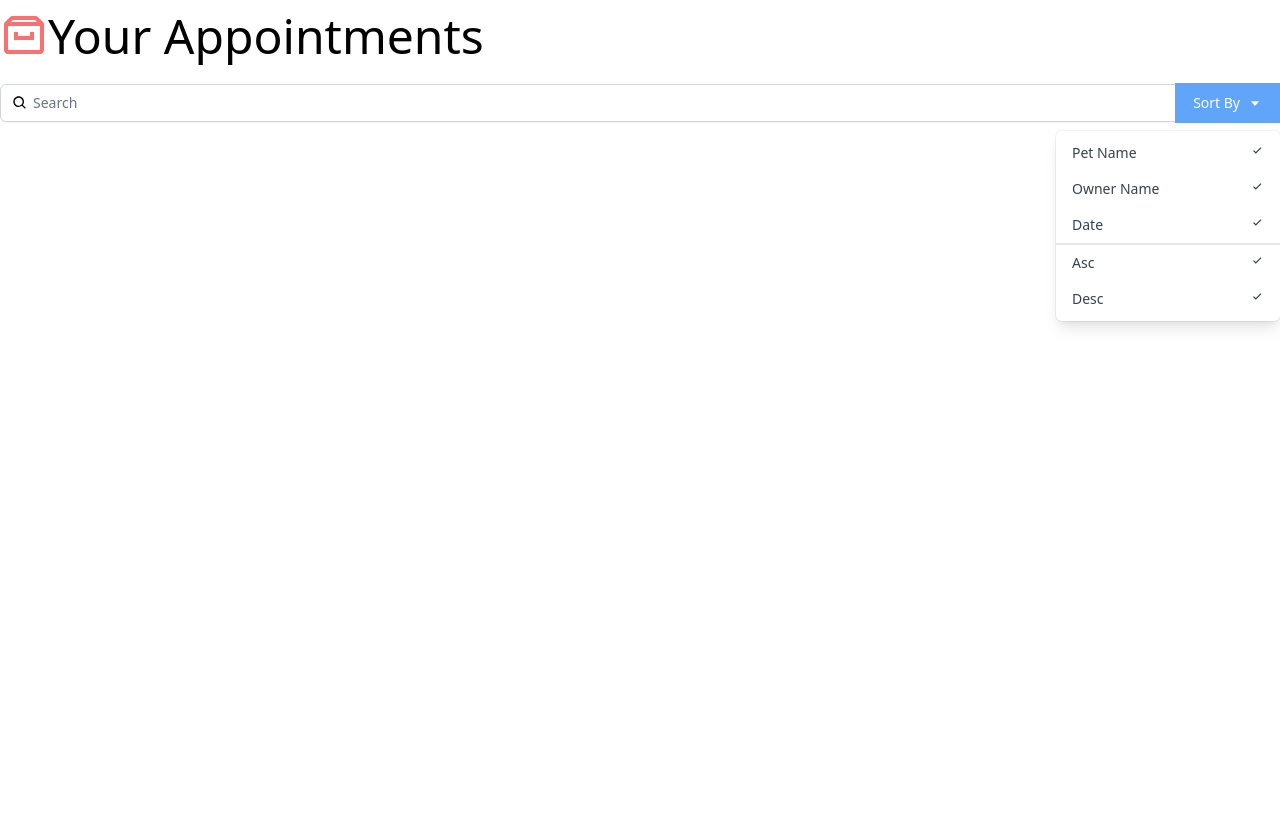
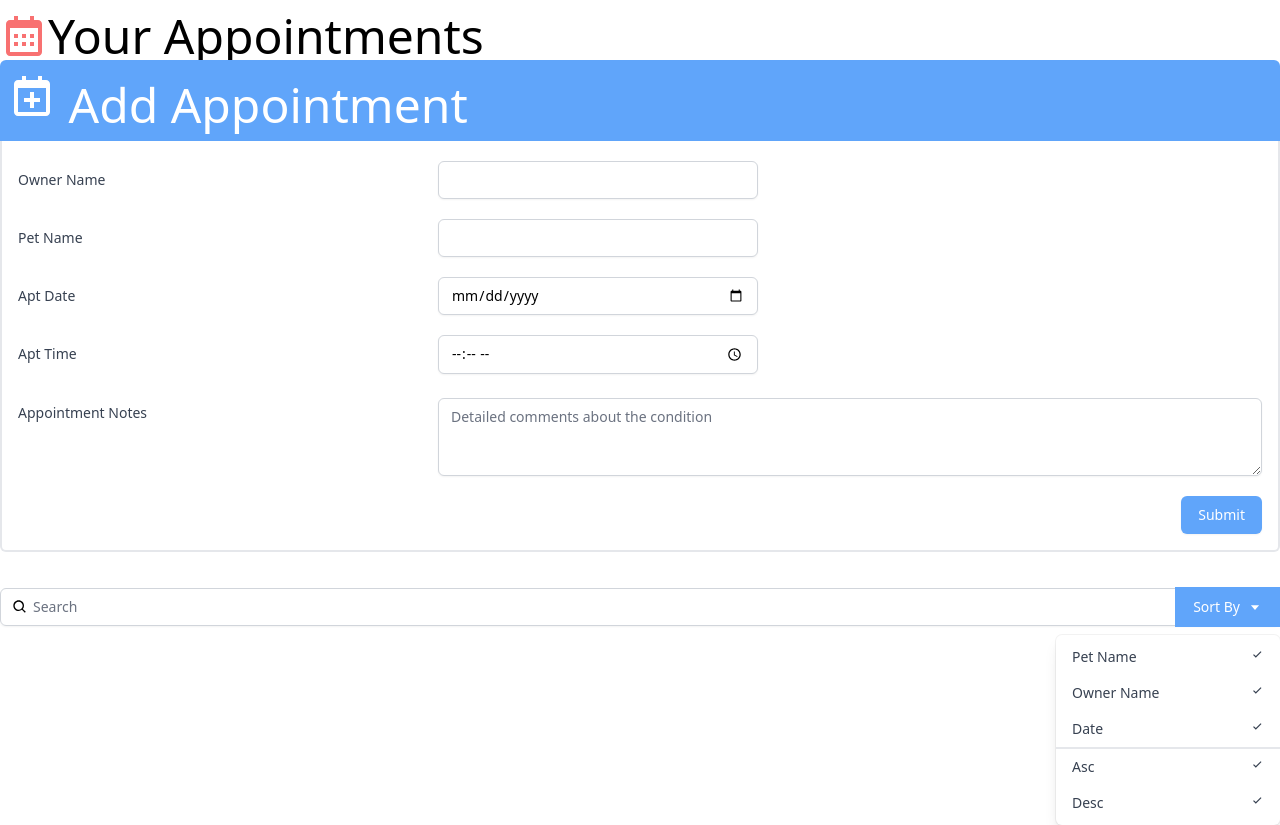
Before and after one commit to dabockster/reactinterface, a React (Create React App) app: page / in a window 1280 px wide. Before the commit the page ends 800 px from the top, so only its background shows below. Built offline with nearby package versions, Linux system fonts and the light colour scheme.

Commit message:
Created AddAppointment component and imported it into App.js

```diff
--- a/src/App.js
+++ b/src/App.js
@@ -1,11 +1,13 @@
-import { BiArchive } from "react-icons/bi"
+import { BiCalendar } from "react-icons/bi"
 import Search from "./components/Search";
+import AddAppointment from "./components/AddAppointment";
 
 function App() {
   return (
     <div className="App container mx-auto mt-3 font-thin">
-      <h1 className="text-5xl">
-        <BiArchive className="inline-block text-red-400 align-top" />Your Appointments
+      <h1 className="text-5xl mb-3">
+        <BiCalendar className="inline-block text-red-400 align-top" />Your Appointments
+        <AddAppointment />
       </h1>
       <Search />
     </div>
--- /dev/null
+++ b/src/components/AddAppointment.js
@@ -0,0 +1,69 @@
+import { BiCalendarPlus } from "react-icons/bi";
+
+const AddAppointment = () => {
+    return (
+        <div>
+            <button className="bg-blue-400 text-white px-2 py-3 w-full text-left rounded-t-md">
+                <div>
+                    <BiCalendarPlus className="inline-block align-text-top" />  Add Appointment
+                </div>
+            </button>
+            <div className="border-r-2 border-b-2 border-l-2 border-light-blue-500 rounded-b-md pl-4 pr-4 pb-4">
+                <div className="sm:grid sm:grid-cols-3 sm:gap-4 sm:items-start  sm:pt-5">
+                    <label htmlFor="ownerName" className="block text-sm font-medium text-gray-700 sm:mt-px sm:pt-2">
+                    Owner Name
+                    </label>
+                    <div className="mt-1 sm:mt-0 sm:col-span-2">
+                        <input type="text" name="ownerName" id="ownerName" className="max-w-lg block w-full shadow-sm focus:ring-indigo-500 focus:border-indigo-500 sm:max-w-xs sm:text-sm border-gray-300 rounded-md" />
+                    </div>
+                </div>
+
+                <div className="sm:grid sm:grid-cols-3 sm:gap-4 sm:items-start  sm:pt-5">
+                    <label htmlFor="petName" className="block text-sm font-medium text-gray-700 sm:mt-px sm:pt-2">
+                    Pet Name
+                    </label>
+                    <div className="mt-1 sm:mt-0 sm:col-span-2">
+                        <input type="text" name="petName" id="petName" className="max-w-lg block w-full shadow-sm focus:ring-indigo-500 focus:border-indigo-500 sm:max-w-xs sm:text-sm border-gray-300 rounded-md" />
+                    </div>
+                </div>
+
+                <div className="sm:grid sm:grid-cols-3 sm:gap-4 sm:items-start  sm:pt-5">
+                    <label htmlFor="aptDate" className="block text-sm font-medium text-gray-700 sm:mt-px sm:pt-2">
+                    Apt Date
+                    </label>
+                    <div className="mt-1 sm:mt-0 sm:col-span-2">
+                        <input type="date" name="aptDate" id="aptDate" className="max-w-lg block w-full shadow-sm focus:ring-indigo-500 focus:border-indigo-500 sm:max-w-xs sm:text-sm border-gray-300 rounded-md" />
+                    </div>
+                </div>
+
+                <div className="sm:grid sm:grid-cols-3 sm:gap-4 sm:items-start  sm:pt-5">
+                    <label htmlFor="aptTime" className="block text-sm font-medium text-gray-700 sm:mt-px sm:pt-2">
+                    Apt Time
+                    </label>
+                    <div className="mt-1 sm:mt-0 sm:col-span-2">
+                        <input type="time" name="aptTime" id="aptTime" className="max-w-lg block w-full shadow-sm focus:ring-indigo-500 focus:border-indigo-500 sm:max-w-xs sm:text-sm border-gray-300 rounded-md" />
+                    </div>
+                </div>
+
+                <div className="sm:grid sm:grid-cols-3 sm:gap-4 sm:items-start  sm:pt-5">
+                    <label htmlFor="aptNotes" className="block text-sm font-medium text-gray-700 sm:mt-px sm:pt-2">
+                    Appointment Notes
+                    </label>
+                    <div className="mt-1 sm:mt-0 sm:col-span-2">
+                        <textarea id="aptNotes" name="aptNotes" rows="3" className="shadow-sm focus:ring-indigo-500 focus:border-indigo-500 mt-1 block w-full sm:text-sm border-gray-300 rounded-md" placeholder="Detailed comments about the condition"></textarea>
+                    </div>
+                </div>
+
+                <div className="pt-5">
+                    <div className="flex justify-end">
+                        <button type="submit" className="ml-3 inline-flex justify-center py-2 px-4 border border-transparent shadow-sm text-sm font-medium rounded-md text-white bg-blue-400 hover:bg-blue-700 focus:outline-none focus:ring-2 focus:ring-offset-2 focus:ring-blue-400">
+                        Submit
+                        </button>
+                    </div>
+                </div>
+            </div>
+      </div>
+    );
+}
+
+export default AddAppointment;
```
